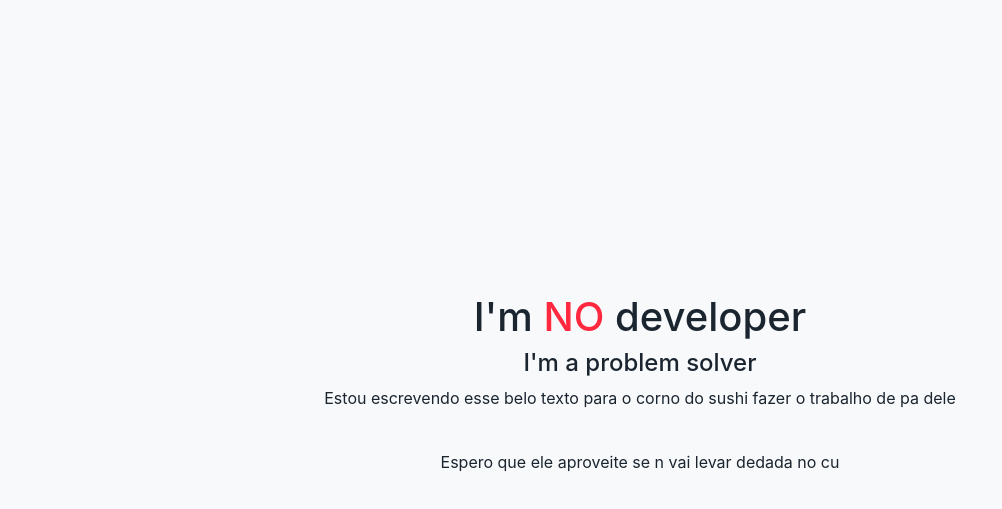
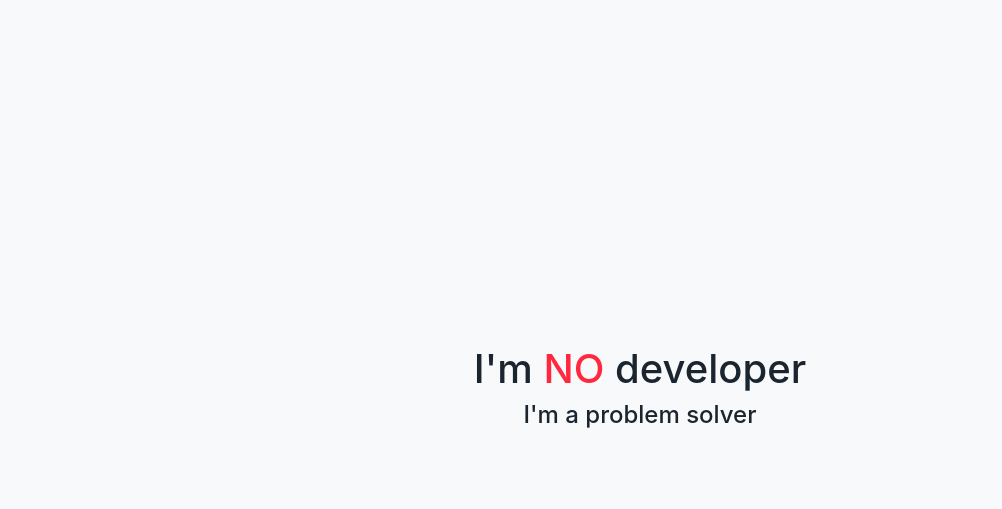
Before and after one commit to aylton-almeida/nodeveloper, a plain HTML site: page index.html in a window 1280 px wide. Shown: the part 67-576 px from the top of the page, without its empty margins (0-1002 px from the left). Drawn offline with nearby package versions, Linux system fonts and the light colour scheme.

Commit message:
tirar text sushi

```diff
--- a/index.html
+++ b/index.html
@@ -37,9 +37,6 @@
 					<div class="col text-center">
 						<h1 class="main-title">I'm <span>NO</span> developer</h1>
 						<h4 class="main-subtitle">I'm a problem solver</h4>
-						<p>Estou escrevendo esse belo texto para o corno do sushi fazer o trabalho de pa dele</p>
-						<br>
-						<p>Espero que ele aproveite se n vai levar dedada no cu</p>
 					</div>
 				</div>
 			</div>
```
